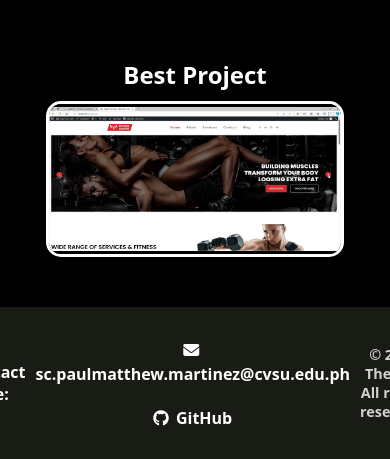
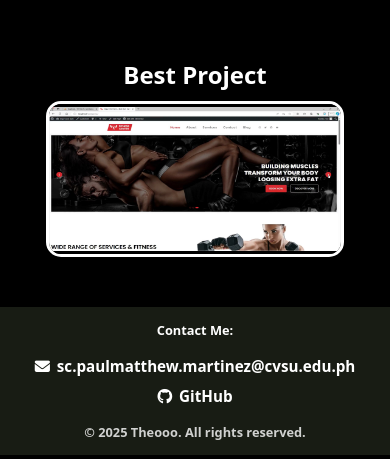
Before and after one commit to Theooo0204/MyWebPortfolio, a plain HTML site: page index.html in a window 390 px wide. Shown: the part 842-1301 px from the top of the page. Drawn offline with nearby package versions, Linux system fonts and the light colour scheme.

Commit message:
footer responsive

```diff
--- a/style.css
+++ b/style.css
@@ -316,7 +316,39 @@ footer {
 }
 
 
-/* Responsive adjustments */
+/* Responsive adjustments FOOTER */
+
+@media (max-width: 768px) {
+    footer {
+        padding: 0.8rem 1rem;
+    }
+
+    .footer-container {
+        flex-direction: column;
+        align-items: center;
+        text-align: center;
+        gap: 0.5rem;
+    }
+
+    .footer-container p,
+    .footer-container li {
+        font-size: 0.8rem;
+        margin: 4px 0;
+    }
+
+    .footer-container ul {
+        padding: 0;
+    }
+
+    .footer-container ul li {
+        display: block;
+        margin: 5px 0;
+    }
+
+    .contact-links a {
+        font-size: 0.95rem;
+    }
+}
 
 @media (max-width: 1024px) {
     .container {
@@ -400,7 +432,7 @@ footer {
     }
 
     footer {
-        padding: 20px 10px;
+        padding: 10px 10px;
     }
 
     .contact-links {
```
